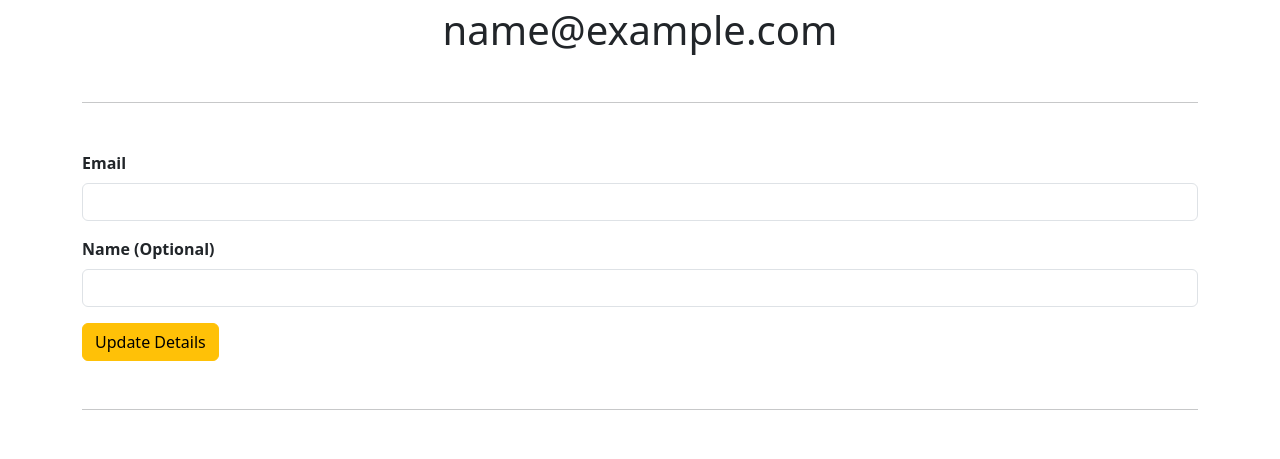
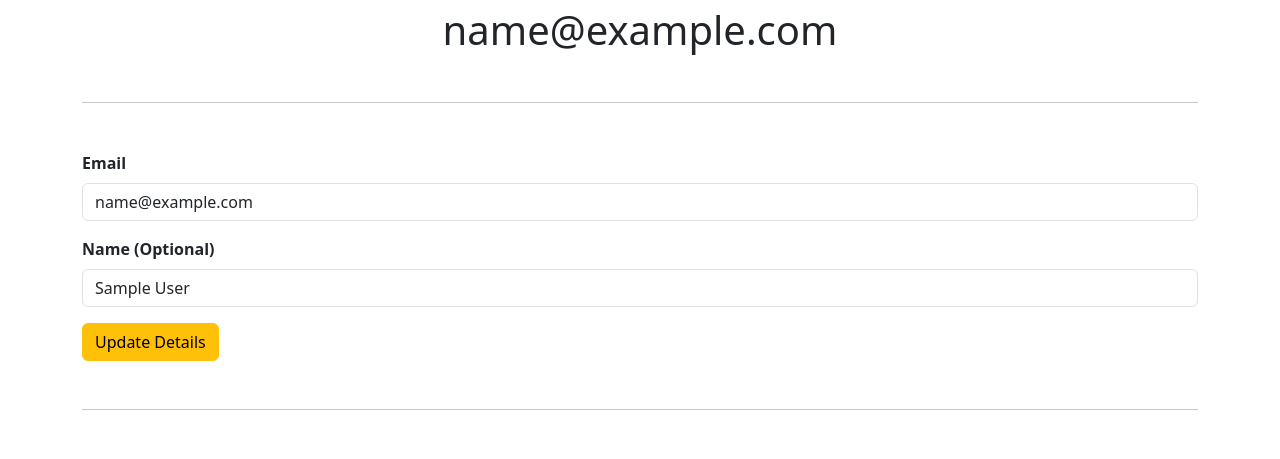
Before and after one commit to geoffm39/cafe-and-wifi-website, a Flask app: page /profile in a window 1280 px wide. Shown: the part 432-891 px from the top of the page. Run offline with Flask 3, Linux system fonts and the light colour scheme; the visitor is signed in with stand-in values (Sample User, id 1); some libraries are stand-ins or nearby versions.

Commit message:
pass filter arguments when toggling favourite cafe route

```diff
--- a/app/routes.py
+++ b/app/routes.py
@@ -22,6 +22,7 @@ def authenticated_only(function):
         if current_user.is_authenticated:
             return function(*args, **kwargs)
         return abort(403)
+
     return wrapper
 
 
@@ -31,6 +32,7 @@ def admin_only(function):
         if current_user.is_authenticated:
             return function(*args, **kwargs)
         return abort(403)
+
     return wrapper
 
 
@@ -90,12 +92,35 @@ def logout():
 @authenticated_only
 def profile():
     profile_image_url = get_gravatar_url(current_user.email, size=300)
-    profile_form = ProfileForm()
+    profile_form = ProfileForm(email=current_user.email,
+                               name=current_user.name)
     password_form = PasswordForm()
+    if profile_form.validate_on_submit():
+        current_user.email = profile_form.email.data
+        current_user.name = profile_form.name.data
+        db.session.commit()
+        flash('Profile information updated', category='warning')
+        return redirect(url_for('profile'))
+    if password_form.validate_on_submit():
+        if check_password_hash(current_user.password, password_form.password.data):
+            current_user.password = generate_password_hash(password_form.new_password.data,
+                                                           method='pbkdf2:sha256',
+                                                           salt_length=8)
+            db.session.commit()
+            flash('Password changed', category='warning')
+        else:
+            flash('Wrong password. Try again', category='warning')
+        return redirect(url_for('profile'))
     return render_template('profile.html',
                            profile_image_url=profile_image_url,
                            profile_form=profile_form,
                            password_form=password_form)
+
+
+# @app.route('change-password', methods=['POST'])
+# @authenticated_only
+# def change_password():
+#     pass
 
 
 @app.route('/suggest-place')
@@ -144,9 +169,9 @@ def view_cafe(cafe_id):
     requested_cafe = db.get_or_404(Cafe, cafe_id)
     cafe_dictionary = requested_cafe.to_dict()
     convert_booleans_to_symbols(cafe_dictionary)
-    favourite_cafe = False
+    is_favourite_cafe = False
     if current_user.is_authenticated:
-        favourite_cafe = requested_cafe in current_user.favourite_cafes
+        is_favourite_cafe = requested_cafe in current_user.favourite_cafes
     comment_form = CommentForm()
     if comment_form.validate_on_submit():
         if current_user.is_authenticated:
@@ -160,7 +185,7 @@ def view_cafe(cafe_id):
     return render_template('cafe.html',
                            cafe=cafe_dictionary,
                            comment_form=comment_form,
-                           favourite_cafe=favourite_cafe)
+                           is_favourite_cafe=is_favourite_cafe)
 
 
 @app.route('/rate-cafe/<int:cafe_id>', methods=['POST'])
@@ -198,7 +223,7 @@ def toggle_favourite(cafe_id):
         else:
             current_user.favourite_cafes.append(requested_cafe)
         db.session.commit()
-        return redirect(url_for('view_cafe', cafe_id=cafe_id))
+        return redirect(url_for('view_cafe', cafe_id=cafe_id, **request.args))
     flash('You must login to save favourites', 'warning')
     return redirect(url_for('login'))
 
--- a/app/templates/cafe.html
+++ b/app/templates/cafe.html
@@ -44,9 +44,9 @@
          style="background-image: url('{{ cafe.img_url }}'); background-size: cover; background-position: center;">
         <h1 class="text-body-emphasis">{{ cafe.name }}</h1>
         <p class="col-lg-8 mx-auto fs-5 text-muted">{{ cafe.location }}</p>
-        <form id="favouriteForm" method="POST" action="{{ url_for('toggle_favourite', cafe_id=cafe.id) }}">
+        <form id="favouriteForm" method="POST" action="{{ url_for('toggle_favourite', cafe_id=cafe.id, **request.args) }}">
             <input type="checkbox" id="favourite-btn" name="favourite" class="btn-check" onchange="this.form.submit()"
-                {% if favourite_cafe %}checked{% endif %}>
+                {% if is_favourite_cafe %}checked{% endif %}>
             <label for="favourite-btn"
                    class="btn btn-outline-danger position-absolute bottom-0 start-0 favourite-label">
                 <img src="{{ url_for('static', filename='images/favourite.png') }}" alt="favourite">
--- a/app/templates/profile.html
+++ b/app/templates/profile.html
@@ -1,4 +1,5 @@
 {% from "bootstrap5/form.html" import render_form %}
+{% from "bootstrap5/utils.html" import render_messages %}
 {% extends 'base.html' %}
 
 {% block title %}Explore new Places{% endblock %}
@@ -7,6 +8,9 @@
 <div class="text-center mt-5">
     <img src="{{ profile_image_url }}" alt="profile image" class="rounded-circle profile-image">
     <h1>{{ current_user.email }}</h1>
+    <div class="container mt-5">
+        {{ render_messages() }}
+    </div>
 </div>
 <div class="container my-5">
     <hr>
```
